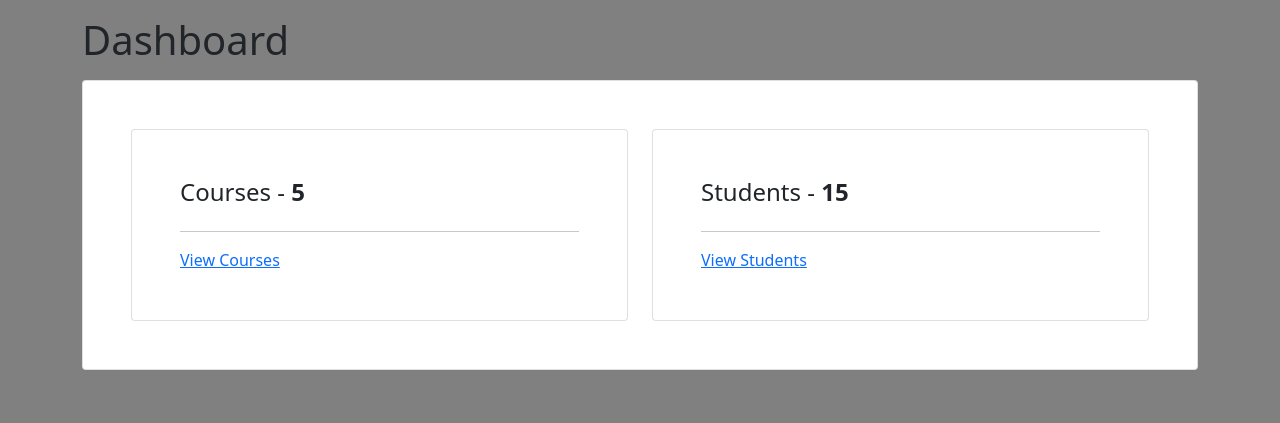
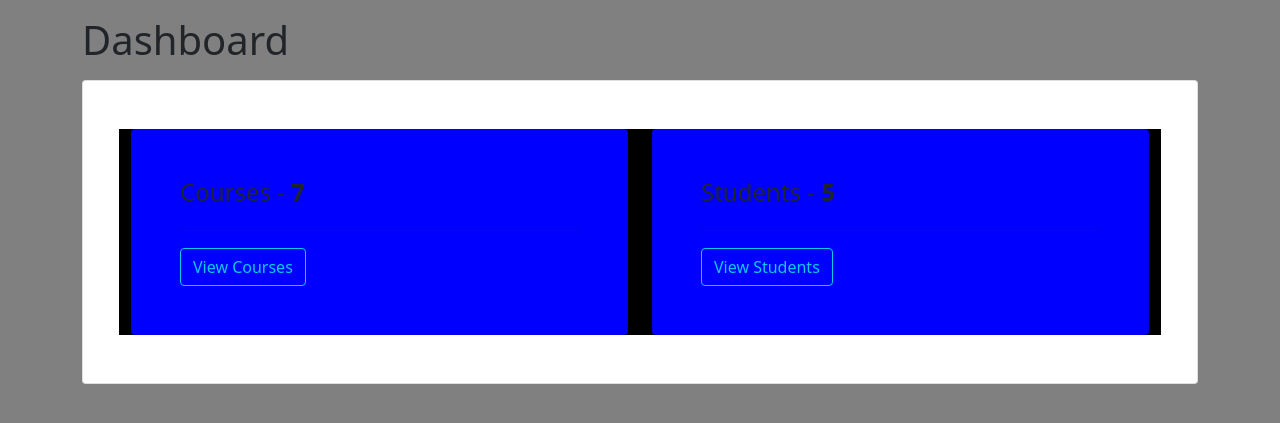
Before and after one commit to DeaaTH65/Student_Enquiry_System, a Django app: page / in a window 1280 px wide. Shown: the part 56-479 px from the top of the page. Run offline with Django 4.2, Linux system fonts and the light colour scheme.

Commit message:
design created in template

```diff
--- a/project_student_enquiry_system/templates/courses/edit.html
+++ b/project_student_enquiry_system/templates/courses/edit.html
@@ -9,7 +9,7 @@ Course | UPDATE
     <a href="{% url 'course-index' %}" class="btn btn-primary btn-sm mt-3 mb-2">Back</a>
     <h1>Update the course</h1>
     <hr>
-    <div class="card p-5 mt-3">
+    <div class="card p-5 mt-3" style="background-color: cyan">
         <form action="{% url 'course-update' %}" method="post">
             {% csrf_token %}
             <input type="hidden" name="id" value="{{ course.id }}">
--- a/project_student_enquiry_system/templates/courses/index.html
+++ b/project_student_enquiry_system/templates/courses/index.html
@@ -5,7 +5,7 @@
 {% endblock %}
 
 {% block content %}
-<div class="container">
+<div class="container" style="background-color: cyan">
     <a href="{% url 'course-create' %}" class="btn btn-primary btn-sm mt-3 mb-2">Add New Course</a>
     <h1>{{ body_title }}</h1>
     <hr>
--- a/project_student_enquiry_system/templates/courses/show.html
+++ b/project_student_enquiry_system/templates/courses/show.html
@@ -10,7 +10,7 @@ Course | SHOW
     <a href="{% url 'course-edit' course.id %}" class="btn btn-sm btn-primary mt-3 mb-2">Edit</a>
     <h1>Course Detail</h1>
     <hr>
-    <div class="card p-5 mt-3">
+    <div class="card p-5 mt-3" style="background-color: cyan">
         <div class="card-header">
             <h2>Name: {{ course.course_name }}</h2>
         </div>
--- a/project_student_enquiry_system/templates/dashboard.html
+++ b/project_student_enquiry_system/templates/dashboard.html
@@ -8,19 +8,19 @@ SES | Dashboard
 <div class="container">
     <h1 class="mt-3">Dashboard</h1>
     <div class="card p-5 mt-3">
-        <div class="row d-flex justify-content-between">
+        <div class="row d-flex justify-content-between" style="background-color: black">
             <div class="col">
-                <div class="card p-5">
-                    <h4>Courses - <strong>5</strong></h4>
+                <div class="card p-5" style="background-color: blue">
+                    <h4>Courses - <strong>7</strong></h4>
                     <hr>
-                    <a href="{% url 'course-index' %}">View Courses</a>
+                    <a href="{% url 'course-index' %}"><button type="button" class="btn btn-outline-info">View Courses</button></a>
                 </div>
             </div>
             <div class="col">
-                <div class="card p-5">
-                    <h4>Students - <strong>15</strong></h4>
+                <div class="card p-5" style="background-color: blue">
+                    <h4>Students - <strong>5</strong></h4>
                     <hr>
-                    <a href="{% url 'student-index' %}">View Students</a>
+                    <a href="{% url 'student-index' %}"><button type="button" class="btn btn-outline-info">View Students</button></a>
                 </div>
             </div>
         </div>
--- a/project_student_enquiry_system/templates/students/index.html
+++ b/project_student_enquiry_system/templates/students/index.html
@@ -5,7 +5,7 @@
 {% endblock %}
 
 {% block content %}
-<div class="container">
+<div class="container"style="background-color: cyan">
     <a href="{% url 'student-create' %}" class="btn btn-primary btn-sm mt-3 mb-2">Add New Student</a>
     <h1>{{ body_title }}</h1>
     <hr>
--- a/project_student_enquiry_system/templates/students/show.html
+++ b/project_student_enquiry_system/templates/students/show.html
@@ -10,7 +10,7 @@ Student | SHOW
     <a href="{% url 'student-edit' student.id %}" class="btn btn-sm btn-primary mt-3 mb-2">Edit</a>
     <h1>Student Detail</h1>
     <hr>
-    <div class="card p-5 mt-3">
+    <div class="card p-5 mt-3" style="background-color: cyan">
         <div class="card-header">
             <h2>Name: {{ student.first_name }} {{ student.middle_name }} {{ student.last_name }}</h2>
         </div>
```
Also changed, not shown: project_student_enquiry_system/templates/students/edit.html (+4 -3 lines).
